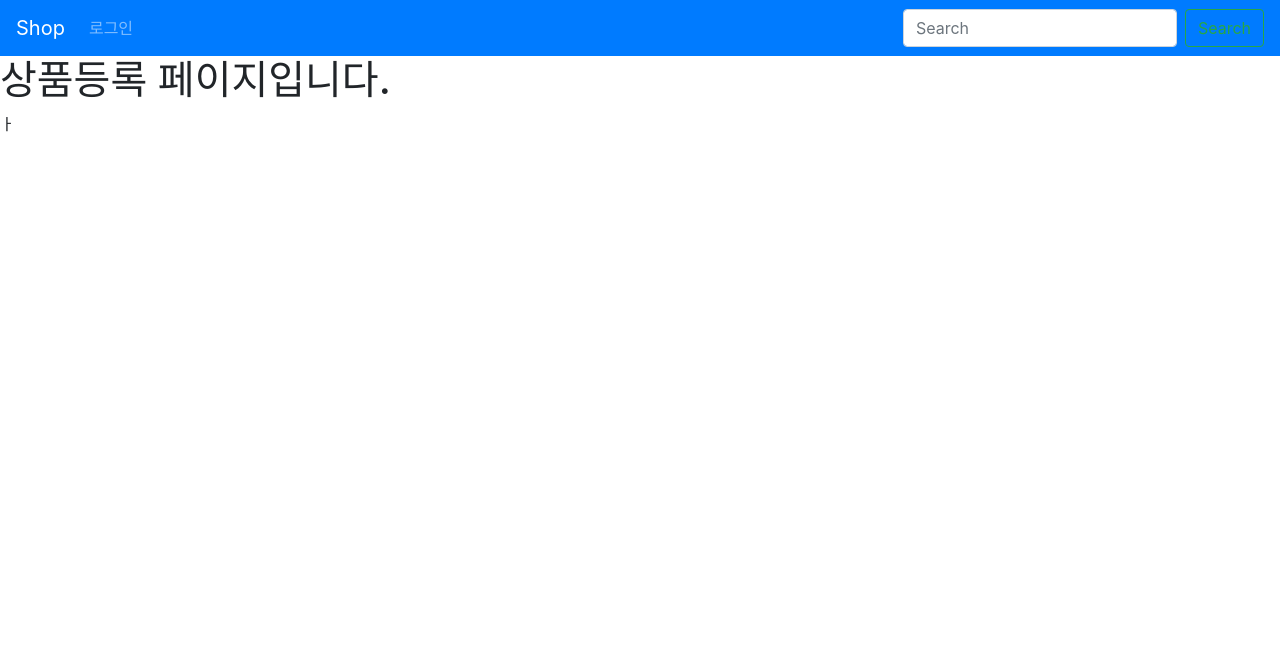
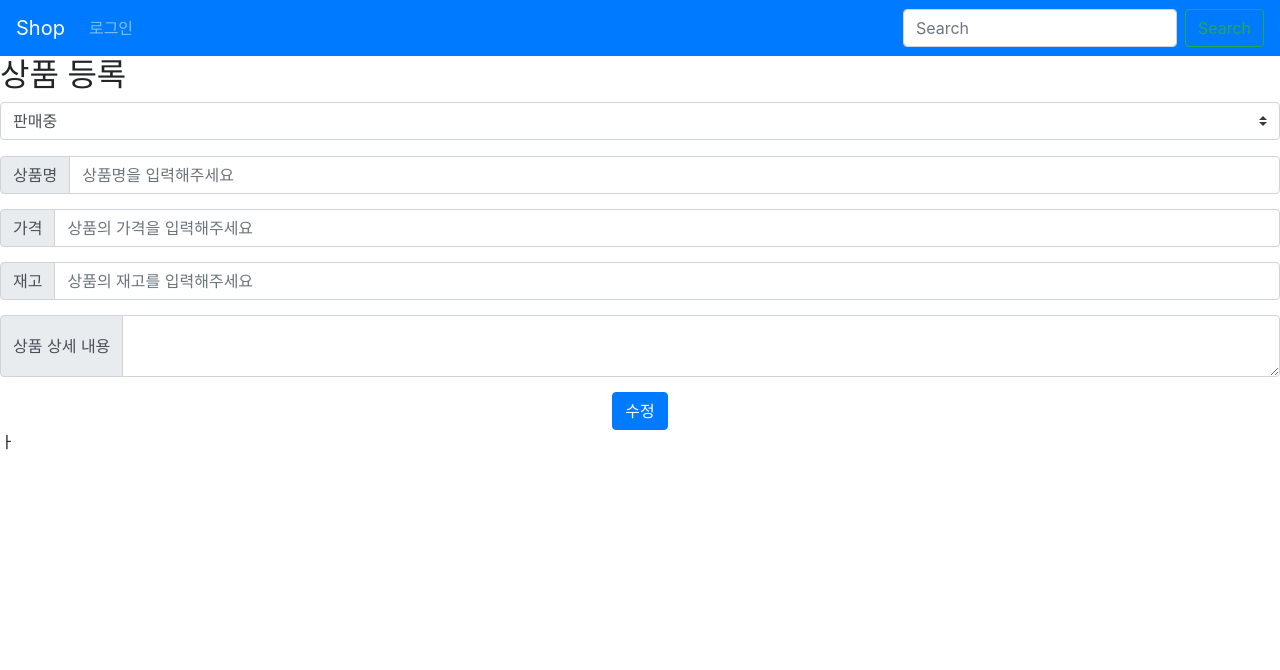
Before and after one commit to pearl-jam/springboot-shop, a Spring app: page /item/itemForm in a window 1280 px wide. Shown: the top 670 px of the page. Run offline with Thymeleaf, Linux system fonts and the light colour scheme; the template is opened without the code that fills it, so the values that code supplies are empty; some of the project's set-up classes (security, data sources, template engines, error pages and the like) are left out, and stand-ins take their place.

Commit message:
add: 6.1 상품 등록하기 (working ~p.252)

```diff
--- a/src/main/resources/templates/fragments/header.html
+++ b/src/main/resources/templates/fragments/header.html
@@ -1,6 +1,6 @@
 <!DOCTYPE html>
 <html xmlns:th="http://www.thymeleaf.org"
-    xmlns:sec="http://www.thymeleaf.org/extras/spring-security">
+      xmlns:sec="http://www.thymeleaf.org/extras/spring-security">
 
 <div th:fragment="header">
     <nav class="navbar navbar-expand-sm bg-primary navbar-dark">
@@ -10,6 +10,7 @@
             <span class="navbar-toggler-icon"></span>
         </button>
         <a class="navbar-brand" href="/">Shop</a>
+
         <div class="collapse navbar-collapse" id="navbarTogglerDemo03">
             <ul class="navbar-nav mr-auto mt-2 mt-lg-0">
                 <li class="nav-item" sec:authorize="hasAnyAuthority('ROLE_ADMIN')">
@@ -32,8 +33,7 @@
                 </li>
             </ul>
             <form class="form-inline my-2 my-lg-0" th:action="@{/}" method="get">
-                <input name="searchQuery" class="form-control mr-sm-2" type="search" placeholder="Search"
-                       aria-label="Search">
+                <input name="searchQuery" class="form-control mr-sm-2" type="search" placeholder="Search" aria-label="Search">
                 <button class="btn btn-outline-success my-2 my-sm-0" type="submit">Search</button>
             </form>
         </div>
--- a/src/main/resources/templates/item/itemForm.html
+++ b/src/main/resources/templates/item/itemForm.html
@@ -3,8 +3,132 @@
       xmlns:layout="http://www.ultraq.net.nz/thymeleaf/layout"
       layout:decorate="~{layouts/layout1}">
 
+<!-- 사용자 스크립트 추가 -->
+<th:block layout:fragment="script">
+
+  <script th:inline="javascript">
+        $(document).ready(function(){
+            var errorMessage = [[${errorMessage}]];
+            if(errorMessage != null){
+                alert(errorMessage);
+            }
+
+            bindDomEvent();
+
+        });
+
+        function bindDomEvent(){
+            $(".custom-file-input").on("change", function() {
+                var fileName = $(this).val().split("\\").pop();  //이미지 파일명
+                var fileExt = fileName.substring(fileName.lastIndexOf(".")+1); // 확장자 추출
+                fileExt = fileExt.toLowerCase(); //소문자 변환
+
+                if(fileExt != "jpg" && fileExt != "jpeg" && fileExt != "gif" && fileExt != "png" && fileExt != "bmp"){
+                    alert("이미지 파일만 등록이 가능합니다.");
+                    return;
+                }
+
+                $(this).siblings(".custom-file-label").html(fileName);
+            });
+        }
+
+    </script>
+
+</th:block>
+
+<!-- 사용자 CSS 추가 -->
+<th:block layout:fragment="css">
+  <style>
+        .input-group {
+            margin-bottom : 15px
+        }
+        .img-div {
+            margin-bottom : 10px
+        }
+        .fieldError {
+            color: #bd2130;
+        }
+    </style>
+</th:block>
+
 <div layout:fragment="content">
-  <h1>상품등록 페이지입니다.</h1>
+
+  <form role="form" method="post" enctype="multipart/form-data" th:object="${itemFormDto}">
+
+    <p class="h2">
+      상품 등록
+    </p>
+
+    <input type="hidden" th:field="*{id}">
+
+    <div class="form-group">
+      <select th:field="*{itemSellStatus}" class="custom-select">
+        <option value="SELL">판매중</option>
+        <option value="SOLD_OUT">품절</option>
+      </select>
+    </div>
+
+    <div class="input-group">
+      <div class="input-group-prepend">
+        <span class="input-group-text">상품명</span>
+      </div>
+      <input type="text" th:field="*{itemNm}" class="form-control" placeholder="상품명을 입력해주세요">
+    </div>
+    <p th:if="${#fields.hasErrors('itemNm')}" th:errors="*{itemNm}" class="fieldError">Incorrect data</p>
+
+    <div class="input-group">
+      <div class="input-group-prepend">
+        <span class="input-group-text">가격</span>
+      </div>
+      <input type="number" th:field="*{price}" class="form-control" placeholder="상품의 가격을 입력해주세요">
+    </div>
+    <p th:if="${#fields.hasErrors('price')}" th:errors="*{price}" class="fieldError">Incorrect data</p>
+
+    <div class="input-group">
+      <div class="input-group-prepend">
+        <span class="input-group-text">재고</span>
+      </div>
+      <input type="number" th:field="*{stockNumber}" class="form-control" placeholder="상품의 재고를 입력해주세요">
+    </div>
+    <p th:if="${#fields.hasErrors('stockNumber')}" th:errors="*{stockNumber}" class="fieldError">Incorrect data</p>
+
+    <div class="input-group">
+      <div class="input-group-prepend">
+        <span class="input-group-text">상품 상세 내용</span>
+      </div>
+      <textarea class="form-control" aria-label="With textarea" th:field="*{itemDetail}"></textarea>
+    </div>
+    <p th:if="${#fields.hasErrors('itemDetail')}" th:errors="*{itemDetail}" class="fieldError">Incorrect data</p>
+
+    <div th:if="${#lists.isEmpty(itemFormDto.itemImgDtoList)}">
+      <div class="form-group" th:each="num: ${#numbers.sequence(1,5)}">
+        <div class="custom-file img-div">
+          <input type="file" class="custom-file-input" name="itemImgFile">
+          <label class="custom-file-label" th:text="상품이미지 + ${num}"></label>
+        </div>
+      </div>
+    </div>
+
+    <div th:if = "${not #lists.isEmpty(itemFormDto.itemImgDtoList)}">
+      <div class="form-group" th:each="itemImgDto, status: ${itemFormDto.itemImgDtoList}">
+        <div class="custom-file img-div">
+          <input type="file" class="custom-file-input" name="itemImgFile">
+          <input type="hidden" name="itemImgIds" th:value="${itemImgDto.id}">
+          <label class="custom-file-label" th:text="${not #strings.isEmpty(itemImgDto.oriImgName)} ? ${itemImgDto.oriImgName} : '상품이미지' + ${status.index+1}"></label>
+        </div>
+      </div>
+    </div>
+
+    <div th:if="${#strings.isEmpty(itemFormDto.id)}" style="text-align: center">
+      <button th:formaction="@{/admin/item/new}" type="submit" class="btn btn-primary">저장</button>
+    </div>
+    <div th:unless="${#strings.isEmpty(itemFormDto.id)}" style="text-align: center">
+      <button th:formaction="@{'/admin/item/' + ${itemFormDto.id} }" type="submit" class="btn btn-primary">수정</button>
+    </div>
+    <input type="hidden" th:name="${_csrf.parameterName}" th:value="${_csrf.token}">
+
+  </form>
+
 </div>
 
 </html>
```
Also changed, not shown: src/main/java/com/shop/config/WebMvcConfig.java (added, +21 -0 lines), src/main/java/com/shop/controller/ItemController.java (+16 -0 lines), src/main/java/com/shop/repository/ItemImgRepository.java (added, +7 -0 lines), src/main/java/com/shop/service/FileService.java (added, +42 -0 lines), src/main/java/com/shop/service/ItemImgService.java (added, +49 -0 lines), src/main/java/com/shop/service/ItemService.java (added, +45 -0 lines), src/main/resources/application.properties (+12 -0 lines).
